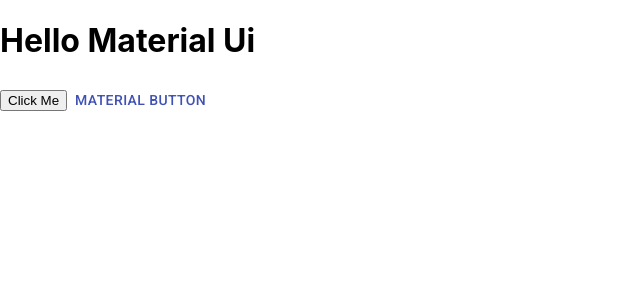
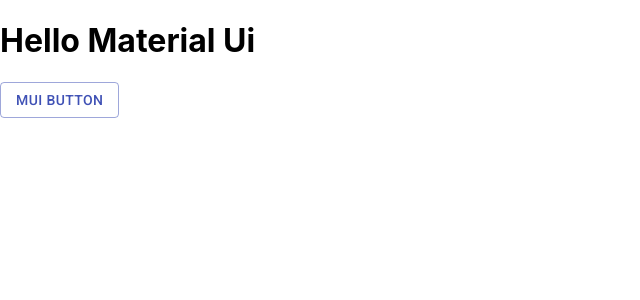
Before and after one commit to rishab1653/Material-ui-start, a React (Create React App) app: page / in a window 1280 px wide. Shown: the top 300 px of the page, without its empty margins (0-640 px from the left). Built offline with nearby package versions, Linux system fonts and the light colour scheme.

Commit message:
Added Button properties

```diff
--- a/src/App.js
+++ b/src/App.js
@@ -6,8 +6,15 @@
   return (
     <div>
     <h1>Hello Material Ui</h1>
-    <button>Click Me</button>
-    <Button color = "primary">Material button</Button>
+
+    <Button
+     color = "primary"
+     variant="outlined"
+    //  disabled
+     onClick={()=>{alert("Button Clicked Successfully")}}
+     >
+    MUI Button
+    </Button>
 
     </div>
   );
```
